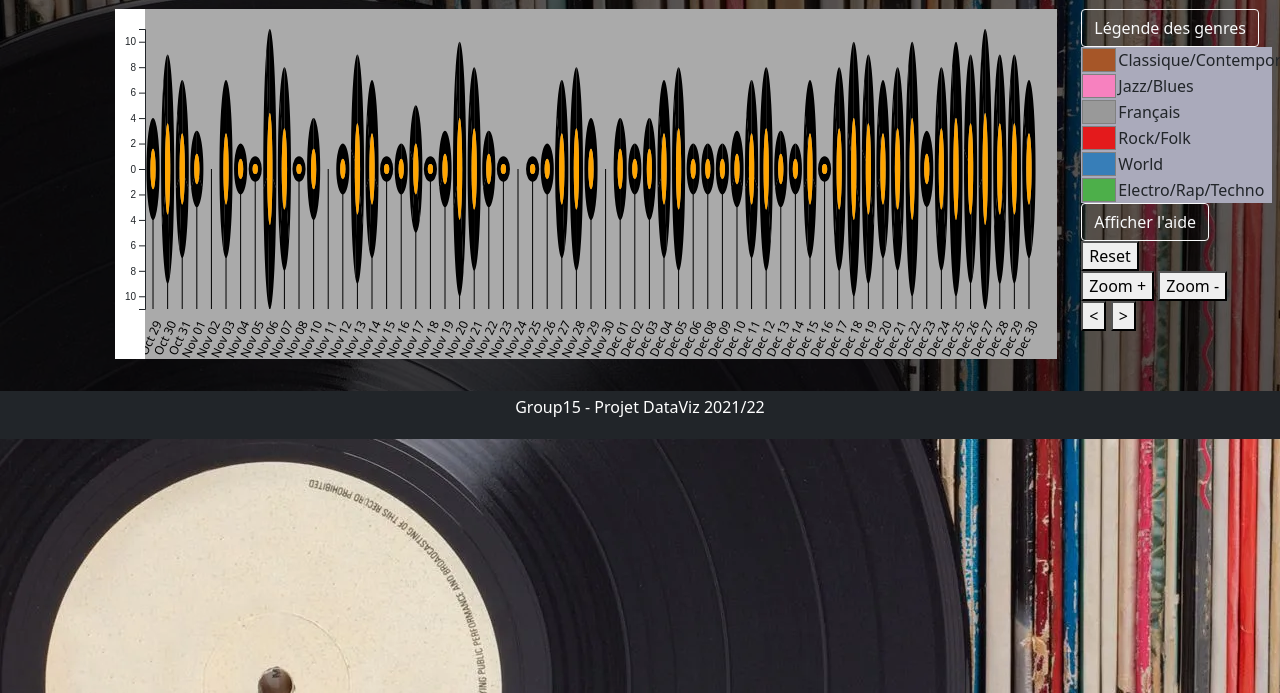
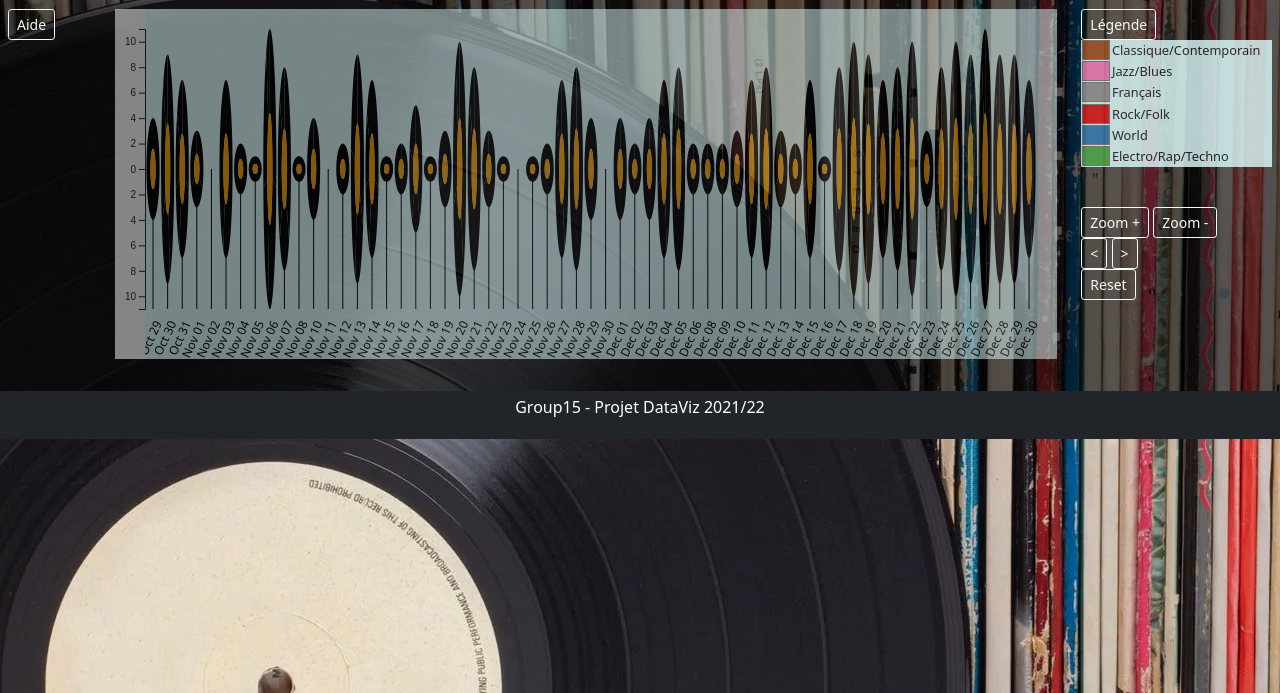
Before and after one commit to julienbuloz/Music-Streaming-Dataviz, a plain HTML site: page Index00.html in a window 1280 px wide. Shown: the part 107-800 px from the top of the page. Drawn offline with nearby package versions, Linux system fonts and the light colour scheme.

Commit message:
opacity et taille bouton

```diff
--- a/Index00.html
+++ b/Index00.html
@@ -22,11 +22,13 @@
     }
     .reserved {
       height: 350px;
-      background: #aaa;
+      background: #E0FFFF;
+	  opacity: 0.5;
     }
 	.legend {
       //height: 40px;
-      background: #aab;
+      background: #E0FFFF;
+	  opacity: 0.8;
     }
     text.date {
         font-size: 12px;
@@ -52,7 +54,10 @@
           width: 3em;
           height: 1em;
           padding-left: 2em;
-      }
+		        }
+	td {
+         font-size: 0.8em;
+        }
 </style>
 </head>
 <body>
@@ -86,28 +91,29 @@
           </div>
             <div class="row">
             <div class="col-sm-1">
+			  <button type="button" class="btn btn-outline-light btn-sm" data-bs-toggle="modal" data-bs-target="#myModal">
+                Aide
+              </button>
             </div>
             <div class="col-sm-9">
         	  <div id="visu_graphique" class="reserved"></div>
               <!-- <p class="text-center">Placez la souris sur jour pour voir la répartition par genres musicaux</p> -->
             </div>
         	<div class="col-sm-2">
-	          <button type="button" class="btn btn-outline-light" data-bs-toggle="collapse" data-bs-target="#demo">Légende des genres</button>
+	          <button type="button" class="btn btn-outline-light btn-sm" data-bs-toggle="collapse" data-bs-target="#demo">Légende</button>
 	            <div id="demo" class="collapse show" >
                   <div id="legende_couleurs" class="legend">Delenda Carthago</div>
                 </div>
-	          <button type="button" class="btn btn-outline-light" data-bs-toggle="modal" data-bs-target="#myModal">
-                Afficher l'aide
-              </button>
-<div></div>
-              <!-- Modal pour modifier le graphe -->
-            <button id="reset">Reset</button>
-<div></div>
-            <button id="out">Zoom +</button>
-            <button id="in">Zoom -</button>
-<div></div>
-            <button id="left"><</button>
-            <button id="right">></button>
+              <!-- Boutons pour modifier le graphe -->
+              <p> " " </p>
+			  <button class="btn btn-outline-light btn-sm" id="out">Zoom +</button>
+              <button class="btn btn-outline-light btn-sm" id="in">Zoom -</button>
+			  <div></div>
+              <button class="btn btn-outline-light btn-sm" id="left"><</button>
+              <button class="btn btn-outline-light btn-sm" id="right">></button>
+			  <div></div>
+			  <button class="btn btn-outline-light btn-sm" id="reset">Reset</button>
+			  <div></div>
             </div>
           </div>
         </div>
@@ -132,7 +138,7 @@
       </div>
       <!-- Modal body -->
       <div class="modal-body">
-        Modifiez la période que vous visualisez en zoomant avec la molette de votre souris sur l'axe des jours, ou en cliquant-déplaçant le long de l'axe
+        Modifiez la période que vous visualisez avec les boutons Zoom + et Zoom -, ou en vous déplaçant avec les boutons > et <.
       </div>
       <!-- Modal footer -->
       <div class="modal-footer">
```
Also changed, not shown: 1 other file.
